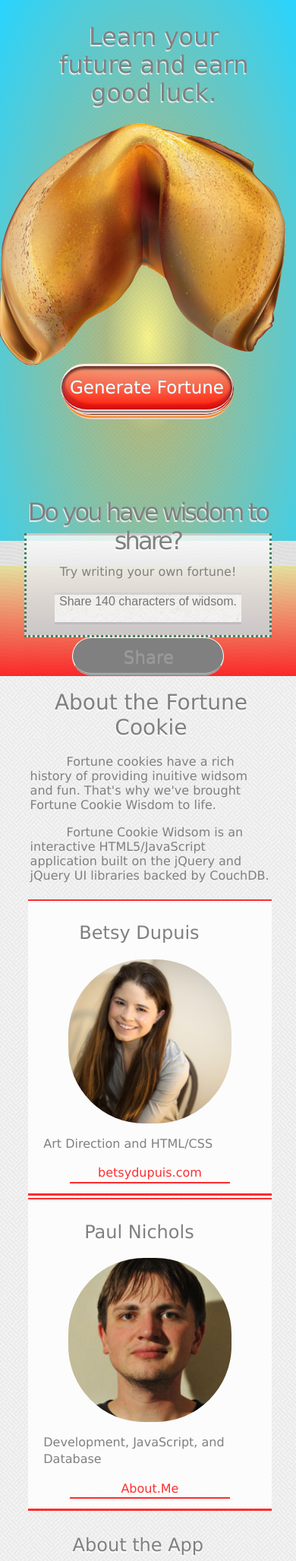
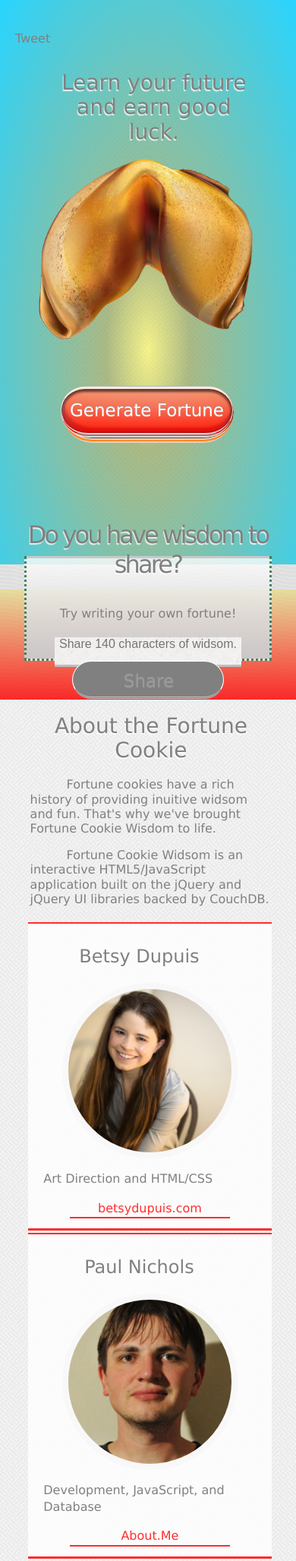
Before and after one commit to paulrenenichols/Fortune-Cookie-MySQL, a PHP site: page / in a window 390 px wide. Shown: the top 2055 px of the page at 76% size. Run offline with PHP 8.4, Linux system fonts and the light colour scheme; some libraries are stand-ins or nearby versions; some web fonts are replaced.

Commit message:
Make new cookie responsive.
Part of the @2x updates

```diff
--- a/website/css/styles.css
+++ b/website/css/styles.css
@@ -470,6 +470,12 @@ a:link, a:visited{
         left:20px;
         top:20px;
     }
+
+    .fb-wrapper .twitter-share-button{
+
+        display: block;
+        padding: 20px;
+    }
 /*header*/
 
 
@@ -712,7 +718,12 @@ a:link, a:visited{
 
                         .profiles img{
                             width: 76.9%;
+                        /* Safari 3-4, iOS 1-3.2, Android 1.6- */
+                            -webkit-border-radius: 100px;
+                        /* Firefox 1-3.6 */
+                            -moz-border-radius: 100px;
                             border-radius: 100px;
+                            border: solid 8px rgba(228, 226, 227, 0.17);
                         }
 
                         .profiles p {
@@ -761,7 +772,7 @@ a:link, a:visited{
     @media all and (max-width: 800px){
         .create-fortune label{
             margin: -21% auto 0;
-            padding-top: 60px;
+            padding-top: 85px;
             display: block;
         }
 
@@ -860,54 +871,70 @@ a:link, a:visited{
             margin: 0 auto;
             position: static;
         }
+
+        .profiles img{
+        /* Safari 3-4, iOS 1-3.2, Android 1.6- */
+            -webkit-border-radius: 135px;
+        /* Firefox 1-3.6 */
+            -moz-border-radius: 135px;
+            border-radius: 135px;
+        }
     }
 
-@media all and (max-width: 322px){
-        header h2{
-            font-size: 1.75em;
-        }
+
+@media all and (max-width: 400px){
+
+    header h2{
+        font-size: 1.75em;
+    }
 
     div.fortune-wrapper{
         margin:0 auto;
-        margin-left: -10px;
     }
         #cookie-left.closed{
-            width: 250px;
-            left: -59px;
+            left: -2px;
+            width: 166px;
         }
 
         #cookie-break.closed{
-            width: 118px;
+            width: 81px;
             left: 123px;
             top: -5px;
         }
 
         #cookie-right.closed{
-            width: 250px;
-            left: 140px;
+            left: 127px;
+            width: 166px;
         }
-
 
 /*Form*/
 div.form-fortune{
-    margin-top:320px;
     min-height: 160px;
+
 }
-            .create-fortune legend{
-            position: relative;
-            top: -200px;
-        }
 
-        .create-fortune legend h1{
-            position: relative;
-            top:-150px;
-        }        .create-fortune legend{
-            position: relative;
-            top: -200px;
-        }
+/*FB Like*/
+/*#austin{
+    padding-bottom: 20px;
+}
 
-        .create-fortune legend h1{
-            position: relative;
-            top:-150px;
-        }
+.fb-wrapper{
+    position: absolute;
+    bottom: 0px;
+    padding: 20px;
+    margin: 20px auto;
 }
+
+    .fb-like{
+        position: absolute;
+        left:0;
+        bottom: 0px;
+    }
+
+    .fb-wrapper .twitter-share-button{
+        position: absolute;
+        display: inline;
+        left:50px;
+        bottom: 0px;
+    }*/
+}
--- a/website/index.html
+++ b/website/index.html
@@ -24,7 +24,7 @@
   var js, fjs = d.getElementsByTagName(s)[0];
   if (d.getElementById(id)) return;
   js = d.createElement(s); js.id = id;
-  js.src = "//connect.facebook.net/en_US/all.js#xfbml=1&appId=377433855679732";
+  js.src = "//connect.facebook.net/en_US/all.js#xfbml=1&appId=298502996918684";
   fjs.parentNode.insertBefore(js, fjs);
 }(document, 'script', 'facebook-jssdk'));</script>
         <!--[if lt IE 7]>
@@ -34,7 +34,9 @@
 <!--=======Wrapper - Background Gradients===========-->
 <div class="wrapper">
 <!--=======FACEBOOK LIKE BUTTON=====================-->
-    <div class="fb-wrapper"><div class="fb-like" data-href="http://www.betsydupuis.com" data-send="true" data-width="450" data-show-faces="true" data-font="arial"></div></div>
+    <div class="fb-wrapper"><div class="fb-like" data-href="http://www.betsydupuis/fortune-cookie/" data-send="true" data-width="450" data-show-faces="true"></div>
+    <a href="https://twitter.com/share" class="twitter-share-button" data-url="http://www.betsydupuis.com/fortune-cookie/" data-text="Learn your future and earn good luck." data-hashtags="fortunecookie">Tweet</a>
+<script>!function(d,s,id){var js,fjs=d.getElementsByTagName(s)[0];if(!d.getElementById(id)){js=d.createElement(s);js.id=id;js.src="//platform.twitter.com/widgets.js";fjs.parentNode.insertBefore(js,fjs);}}(document,"script","twitter-wjs");</script></div>
 <!--======HEADER - TITLE AND TAGLINE================-->
     <header title="Fortune Cookie Generator">
         <h1>Fortune Cookie Generator</h1> <!--Hidden, but kept for semantic purposes.-->
```
Also changed, not shown: website/img/fortune-cookie-thumb-400px.png (added).
